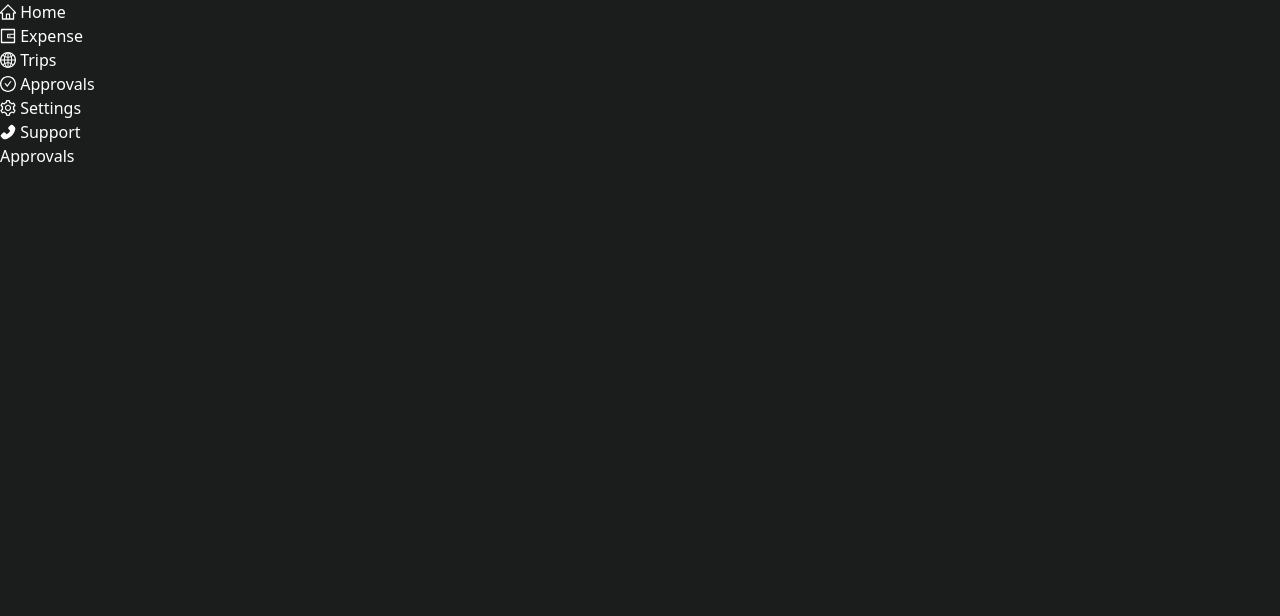
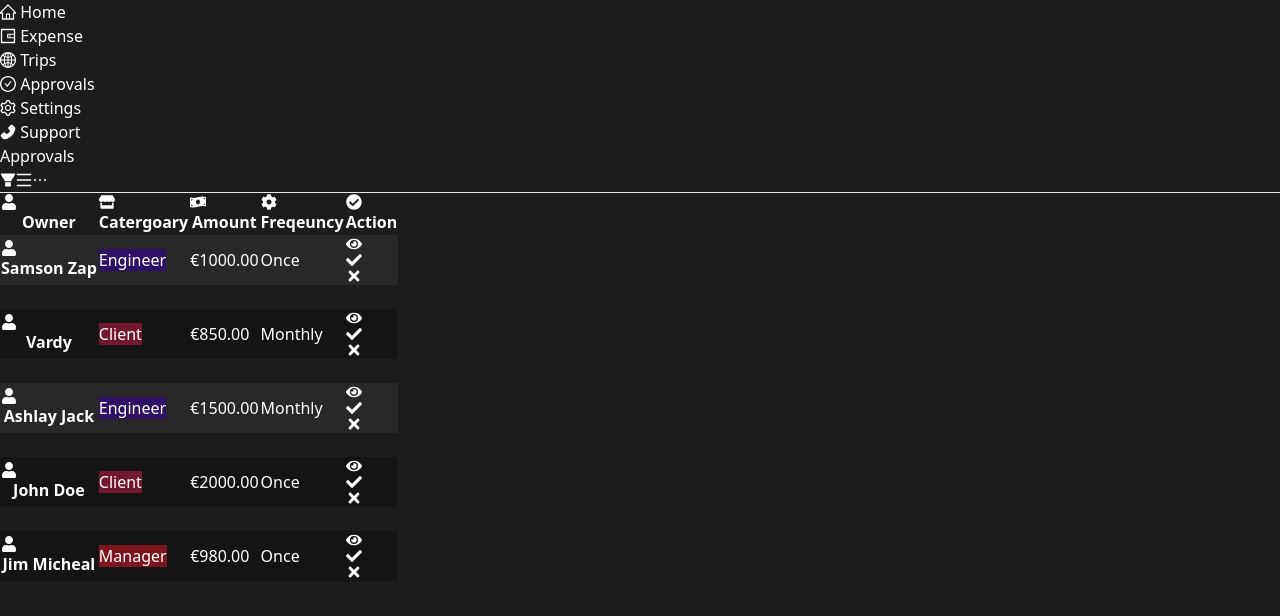
Before and after one commit to Perfect7up/Expense_Web, a React (Vite) app: page /approvals in a window 1280 px wide. Shown: the top 616 px of the page. Built offline with nearby package versions, Linux system fonts and the light colour scheme.

Commit message:
Approval Complete

```diff
--- a/src/pages/approvals/Approvals.tsx
+++ b/src/pages/approvals/Approvals.tsx
@@ -1,9 +1,143 @@
 import React from 'react';
+import { FilterFilled, MenuOutlined, EllipsisOutlined  } from '@ant-design/icons';
+import { FaMoneyBillWave, FaStore, FaCog , FaCheckCircle, FaEye, FaCheck, FaUser, FaTimes } from 'react-icons/fa';
 
-const Approvals: React.FC = () => {
+const Expense: React.FC = () => {
     return (
-        <div className="">Approvals</div>
+        <div className="py-5 px-10">
+            <div className="flex-grow ml-64 py-5 rounded-2xl bg-black px-10">
+                <div className="flex mb-5 justify-between ">
+                    <h2 className="font-semibold mt-5 text-2xl text-white">Approvals</h2>
+                <div className="flex mt-5 items-center">
+                <FilterFilled className="text-cyan-400 mr-4" />
+                <MenuOutlined className="text-cyan-400  mr-4" />
+                <EllipsisOutlined className="text-cyan-400 mr-4" />
+                </div>
+                </div>
+                <hr className='text-black' />
+                <div className="mt-5">
+                    <table className="w-full text-sm text-left">
+                    <thead className="font-semibold text-gray-400 uppercase bg-black">
+                            <tr className='rounded-xl'>
+                                <th scope="col" className="px-6 py-3">
+                                    <FaUser className="inline-block mr-1 -mt-1" />Owner
+                                </th>
+                                <th scope="col" className="px-6 py-3">
+                                    <FaStore className="inline-block mr-1 -mt-1" /> Catergoary
+                                </th>
+                                <th scope="col" className="px-6 py-3">
+                                    <FaMoneyBillWave className="inline-block mr-1 -mt-1" /> Amount
+                                </th>
+                                <th scope="col" className="px-6 py-3">
+                                    <FaCog  className="inline-block mr-1 -mt-1" /> Freqeuncy
+                                </th>
+                                <th scope="col" className="px-6 py-3">
+                                    <FaCheckCircle className="inline-block mr-1 -mt-1" /> Action
+                                </th>
+                            </tr>
+                        </thead>
+                        <tbody>
+                            <tr className='mb-5 text-white font-semibold' style={{backgroundColor: '#282829'}}>
+                                <th scope="row" className="flex items-center px-6 py-7 font-medium whitespace-nowrap">
+                                <FaUser className="inline-block mr-3" /> Samson Zap
+                                </th>
+                                <td className="px-6 py-4">
+                                <span className='px-7 py-2 rounded-full text-sm' style={{ backgroundColor: '#2e1066'}} >Engineer</span>
+                                </td>
+                                <td className="px-6 py-4">
+                                    €1000.00
+                                </td>
+                                <td className="px-10 py-4">
+                                    Once
+                                </td>
+                                <td className='px-6 py-4'>
+                                <FaEye className="inline-block mr-3" />
+                                <FaCheck className="inline-block mr-3" />
+                                <FaTimes className="inline-block mr-3" />
+                                </td>
+                            </tr>
+                            <br />
+                            <tr className='mb-5 text-white font-semibold' style={{backgroundColor: '#141414'}}>
+                                <th scope="row" className="flex items-center px-6 py-7 font-medium whitespace-nowrap">
+                                <FaUser className="inline-block mr-3" /> Vardy                                </th>
+                                <td className="px-6 py-4">
+                                <span className='px-10 py-2 rounded-full text-sm' style={{ backgroundColor: '#73172f'}} >Client</span>
+                                </td>
+                                <td className="px-6 py-4">
+                                    €850.00
+                                </td>
+                                <td className="px-10 py-4">
+                                    Monthly
+                                </td>
+                                <td className='px-6 py-4'>
+                                <FaEye className="inline-block mr-3" />
+                                <FaCheck className="inline-block mr-3" />
+                                <FaTimes className="inline-block mr-3" />
+                                </td>
+                            </tr>
+                            <br />
+                            <tr className='mb-5 text-white font-semibold' style={{backgroundColor: '#282829'}}>
+                                <th scope="row" className="flex items-center px-6 py-7 font-medium whitespace-nowrap">
+                                <FaUser className="inline-block mr-3" /> Ashlay Jack                                </th>
+                                <td className="px-6 py-4">
+                                <span className='px-7 py-2 rounded-full text-sm' style={{ backgroundColor: '#2e1066'}} >Engineer</span>
+                                </td>
+                                <td className="px-6 py-4">
+                                    €1500.00
+                                </td>
+                                <td className="px-10 py-4">
+                                    Monthly
+                                </td>
+                                <td className='px-6 py-4'>
+                                <FaEye className="inline-block mr-3" />
+                                <FaCheck className="inline-block mr-3" />
+                                <FaTimes className="inline-block mr-3" />
+                                </td>
+                            </tr>
+                            <br />
+                            <tr className='mb-5 text-white font-semibold' style={{backgroundColor: '#141414'}}>
+                                <th scope="row" className="flex items-center px-6 py-7 font-medium whitespace-nowrap">
+                                <FaUser className="inline-block mr-3" /> John Doe                                </th>
+                                <td className="px-6 py-4">
+                                <span className='px-10 py-2 rounded-full text-sm' style={{ backgroundColor: '#73172f'}} >Client</span>
+                                </td>
+                                <td className="px-6 py-4">
+                                    €2000.00
+                                </td>
+                                <td className="px-10 py-4">
+                                    Once
+                                </td>
+                                <td className='px-6 py-4'>
+                                <FaEye className="inline-block mr-3" />
+                                <FaCheck className="inline-block mr-3" />
+                                <FaTimes className="inline-block mr-3" />
+                                </td>
+                            </tr>
+                            <br />
+                            <tr className='mb-5 text-white font-semibold' style={{backgroundColor: '#141414'}}>
+                                <th scope="row" className="flex items-center px-6 py-7 font-medium whitespace-nowrap">
+                                <FaUser className="inline-block mr-3" /> Jim Micheal                                </th>
+                                <td className="px-6 py-4">
+                                <span className='px-7 py-2 rounded-full text-sm' style={{ backgroundColor: '#7d1420'}} >Manager</span>
+                                </td>
+                                <td className="px-6 py-4">
+                                    €980.00
+                                </td>
+                                <td className="px-10 py-4">
+                                    Once
+                                </td>
+                                <td className='px-6 py-4'>
+                                <FaEye className="inline-block mr-3" />
+                                <FaCheck className="inline-block mr-3" />
+                                <FaTimes className="inline-block mr-3" />
+                                </td>
+                            </tr>
+                          </tbody>
+                    </table>
+                </div>
+            </div>
+        </div>
     );
 };
 
-export default Approvals;
+export default Expense;
--- a/src/pages/trips/Trips.tsx
+++ b/src/pages/trips/Trips.tsx
@@ -1,7 +1,6 @@
 import React from 'react';
 import { FilterFilled, MenuOutlined, EllipsisOutlined, PlusOutlined,  } from '@ant-design/icons';
-import { FaMoneyBillWave, FaStore, FaCalendarAlt, FaCheckCircle,
-     FaInfoCircle,FaPlane } from 'react-icons/fa';
+import { FaMoneyBillWave, FaStore, FaCalendarAlt, FaCheckCircle, FaInfoCircle,FaPlane } from 'react-icons/fa';
 import { Link } from 'react-router-dom';
 
 const Expense: React.FC = () => {
```
